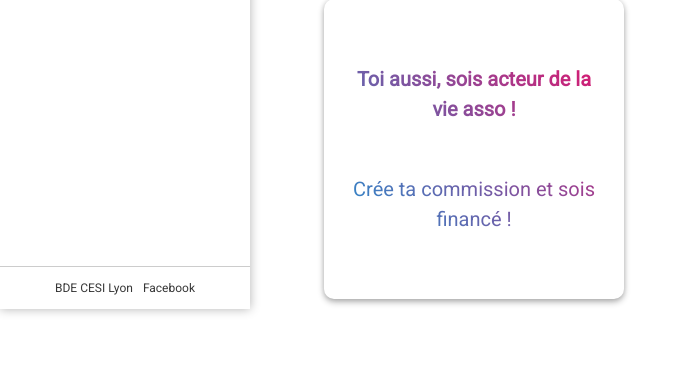
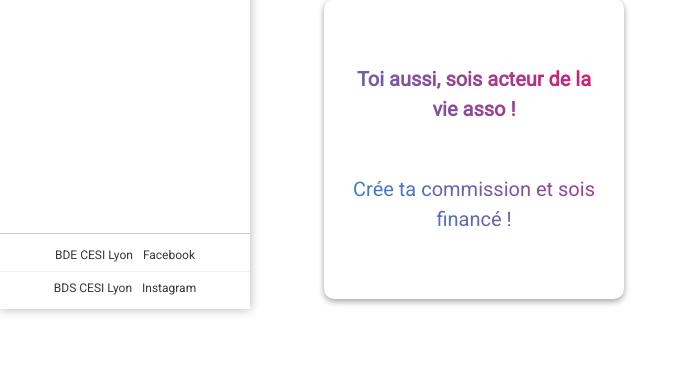
Before and after one commit to The-Nico26/commissions-bde-cesi-lyon, a Django app: page / in a window 1280 px wide. Shown: the part 491-875 px from the top of the page, without its empty margins (0-690 px from the left). Run offline with Django 3.2, Linux system fonts and the light colour scheme; data that the repository does not hold is empty; some libraries are stand-ins or nearby versions.

Commit message:
Ajout des documents du BDS et instagram

```diff
--- a/src/documents/models.py
+++ b/src/documents/models.py
@@ -4,6 +4,6 @@ from django.db import models
 class Document(models.Model):
 
     created_at = models.DateTimeField(auto_now_add=True)
-    role = models.CharField(max_length=100, choices=[("status", "Status"), ("reglement-interieur", "Règlement interieur")])
-    file = models.FileField(upload_to="documents")
-    current_version = models.BooleanField(default=False)
+    role = models.CharField(max_length=100, choices=[("status", "Status"), ("reglement-interieur", "Règlement interieur"), ("status-bds", "Status du BDS"), ("reglement-interieur-bds", "Règlement interieur du BDS")], help_text="De quel type de document sagit il")
+    file = models.FileField(upload_to="documents", help_text="Le fichier du document pouvant être téléchargé")
+    current_version = models.BooleanField(default=False, help_text="Le document est il la dernière version qui sera affichée sur le site")
--- a/src/index/context_processor.py
+++ b/src/index/context_processor.py
@@ -28,9 +28,24 @@ def currentDocuments(request):
     else:
         current_rules = None
 
+    statusBdsQS = Document.objects.order_by("-created_at").filter(role="status-bds", current_version=True)
+    if statusQS.count() > 0:
+        current_status_bds = statusBdsQS[0]
+    else:
+        current_status_bds = None
+
+    rulesBdsQS = Document.objects.order_by("-created_at").filter(role="reglement-interieur-bds", current_version=True)
+    if rulesQS.count() > 0:
+        current_rules_bds = rulesBdsQS[0]
+    else:
+        current_rules_bds = None
+
+
     return {
         'status_doc': current_status,
         'rules_doc': current_rules,
+        'status_bds_doc': current_status_bds,
+        'rules_bds_doc': current_rules_bds,
     }
 
 
--- a/src/index/static/css/base.css
+++ b/src/index/static/css/base.css
@@ -178,6 +178,11 @@ body {
     text-decoration: underline;
 }
 
+.main-aside .main-footer .separator {
+    margin: 5px 0;
+    opacity: 0.25;
+}
+
 .auth-panel.authenticated {
     display: flex;
     flex-direction: row;
--- a/src/index/templates/layouts/base.html
+++ b/src/index/templates/layouts/base.html
@@ -116,13 +116,27 @@
         </ul>
         <ul>
             {% if status_doc %}
-                <li><a href="/media/{{ status_doc.file }}">Status</a></li>
+                <li><a href="/media/{{ status_doc.file }}">Status BDE</a></li>
             {% endif %}
             {% if rules_doc %}
-                <li><a href="/media/{{ rules_doc.file }}">Reglement intérieur</a></li>
+                <li><a href="/media/{{ rules_doc.file }}">Reglement intérieur BDE</a></li>
+            {% endif %}
+        </ul>
+    <div class="separator"></div>
+        <ul>
+            <li>BDS CESI Lyon</li>
+            <li><a href="https://instagram.com/bdscesi?igshid=nbrn774n9czv">Instagram</a></li>
+        </ul>
+        <ul>
+            {% if status_bds_doc %}
+                <li><a href="/media/{{ status_bds_doc.file }}">Status BDS</a></li>
+            {% endif %}
+            {% if rules_bds_doc %}
+                <li><a href="/media/{{ rules_bds_doc.file }}">Reglement intérieur BDS</a></li>
             {% endif %}
         </ul>
         {% if user.is_staff %}
+        <div class="separator"></div>
         <ul>
             <li><a href="/admin">Administration avancée</a></li>
         </ul>
```
Also changed, not shown: src/commissions/migrations/0011_auto_20190930_1819.py (added), src/documents/migrations/0004_auto_20190930_1819.py (added).
